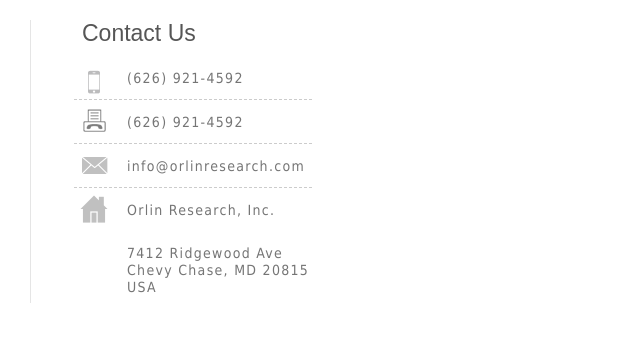
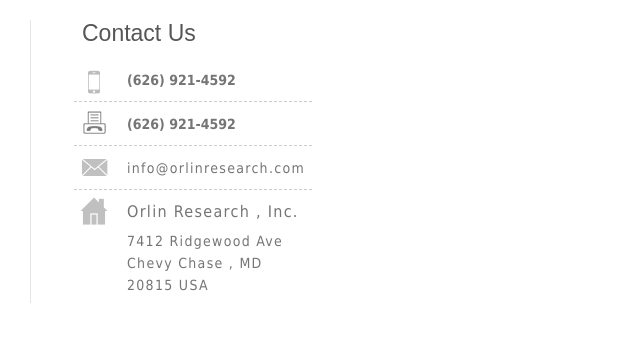
Before and after one commit to LAssiphone/Web_2015, a PHP site: page / in a window 1280 px wide. Shown: the top 342 px of the page, without its empty margins (0-640 px from the left). Run offline with PHP 8.4, Linux system fonts and the light colour scheme.

Commit message:
correction 3

```diff
--- a/Lab 7 CSS/8 task/css/style.css
+++ b/Lab 7 CSS/8 task/css/style.css
@@ -23,7 +23,7 @@ body
 {
     padding-left: 8px;
     font: 23px Arial;
-    margin-bottom: 9px;
+    padding-bottom: 11px;
     color: #565656;
 }
 
@@ -42,15 +42,15 @@ body
     letter-spacing: 1.3px;
 }
 
-.phone_number,
-.fax_number
+li.phone_number,
+li.fax_number
 {
     font-weight: bold;
     letter-spacing: normal;
 }
 
-.contact_us .company_name,
-.contact_us .address
+li.company_name,
+li.address
 {
     border: none;
 }
@@ -58,7 +58,7 @@ body
 .phone_number
 {
     padding-top: 16px;
-    background: url(../images/ico_phone.png) 14px 14px no-repeat;
+    background: url(../images/ico_phone.png) 14px 12px no-repeat;
 }
 
 .fax_number
@@ -71,7 +71,7 @@ body
     background: url(../images/ico_mail.png) 8px center no-repeat;
 }
 
-.company_name
+li.company_name
 {
     background: url(../images/ico_address.png) 6px 7px no-repeat;
     font-size: 16px;
@@ -80,7 +80,7 @@ body
     line-height: 19px;
 }
 
-.address
+li.address
 {
     padding-top: 0;
     line-height: 22px;
--- a/Lab 7 CSS/8 task/index.html
+++ b/Lab 7 CSS/8 task/index.html
@@ -13,8 +13,8 @@
         <li class="phone_number">(626) 921-4592</li>
         <li class="fax_number">(626) 921-4592</li>
         <li class="email">info@orlinresearch.com</li>
-        <li class="company_name">Orlin Research, Inc.</li>
-        <li class="address">7412 Ridgewood Ave Chevy Chase, MD 20815 USA</li>
+        <li class="company_name">Orlin Research , Inc.</li>
+        <li class="address">7412 Ridgewood Ave Chevy Chase , MD 20815 USA</li>
       </ul>
     </div>
   </body>
```
